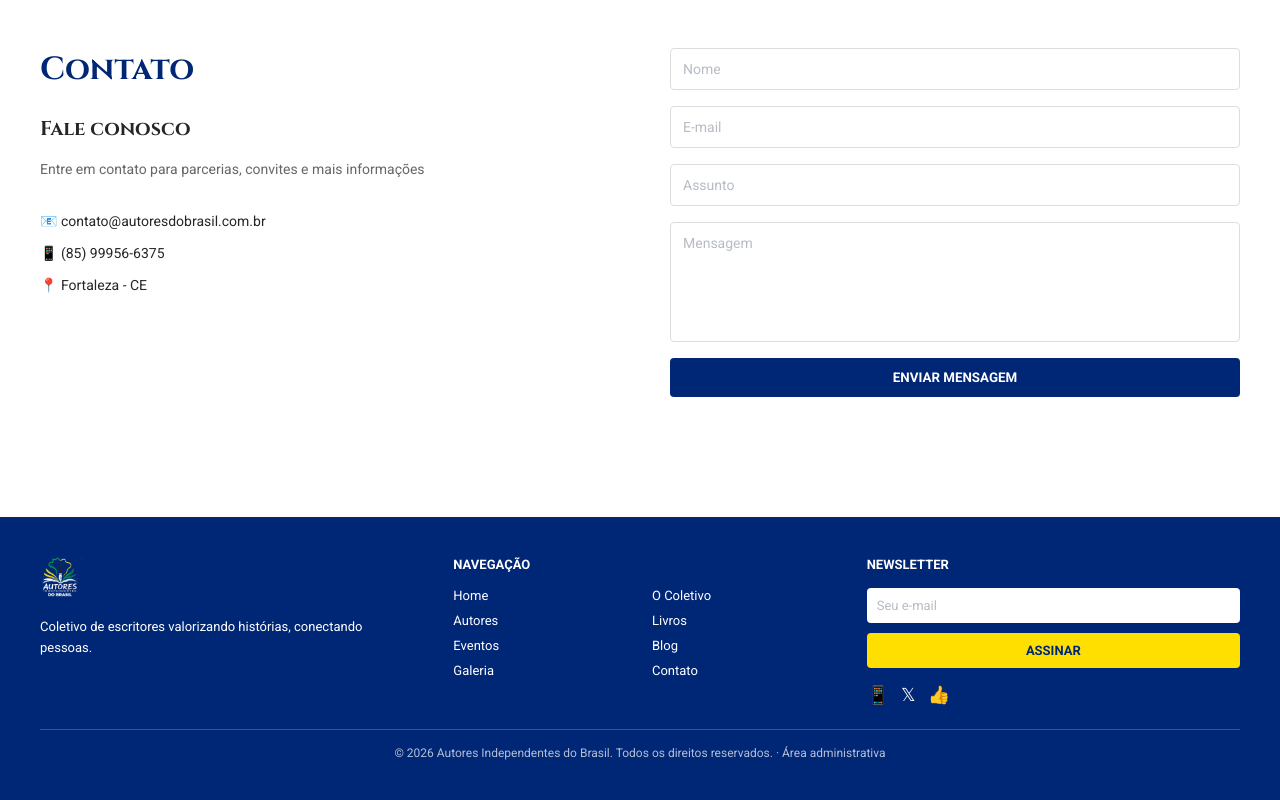
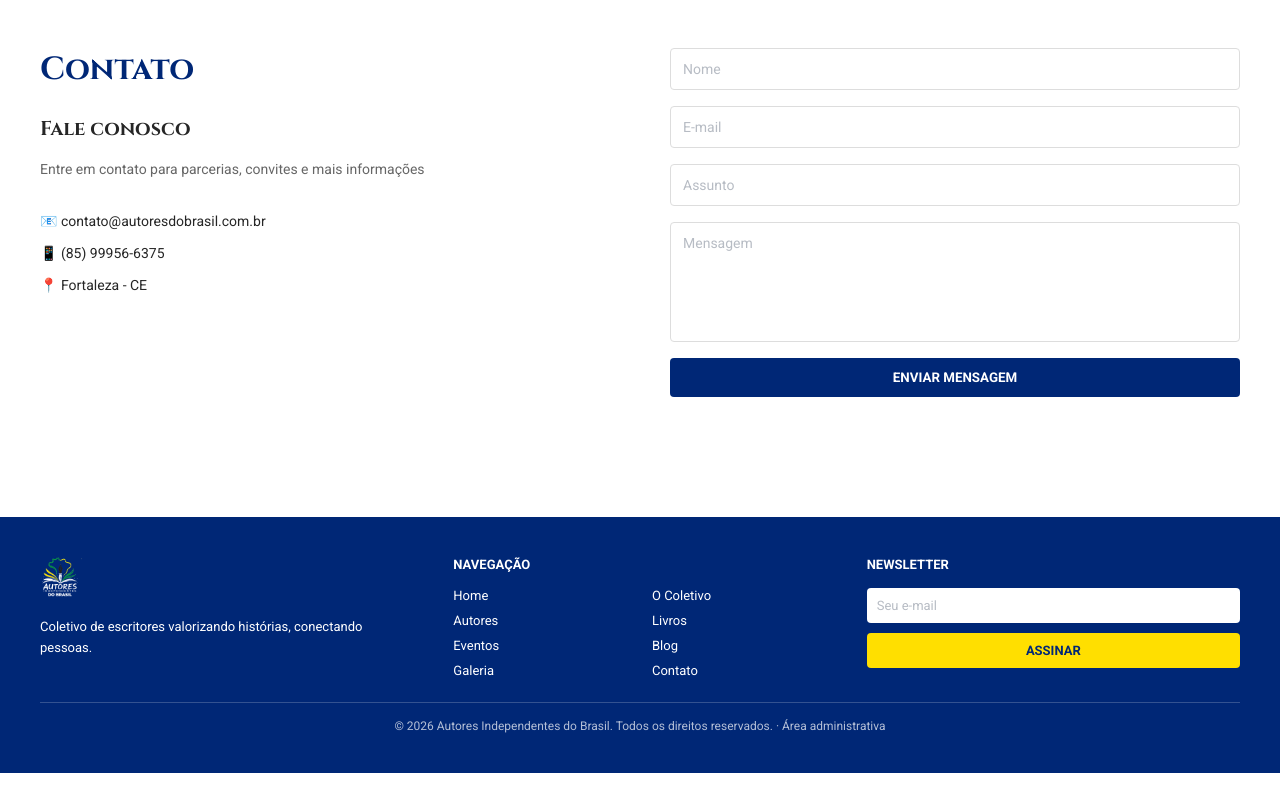
Before and after one commit to Teodeveloperr/autores-independentes-do-brasil, a Next.js app: page / in a window 1280 px wide. Shown: the part 2994-3794 px from the top of the page. After the commit the page ends 3767 px from the top, so only its background shows below. Built offline with nearby package versions, Linux system fonts and the light colour scheme; no server answers; the database is empty.

Commit message:
Remove ícones de redes sociais abaixo da newsletter no rodapé
Co-Authored-By: Claude Sonnet 5 <noreply@anthropic.com>

```diff
--- a/components/PublicFooter.tsx
+++ b/components/PublicFooter.tsx
@@ -98,11 +98,6 @@ export default function PublicFooter({
               ASSINAR
             </button>
           </div>
-          <div style={{ display: "flex", gap: "12px", marginTop: "16px", fontSize: "18px" }}>
-            <a href="#" style={{ color: "white" }}>📱</a>
-            <a href="#" style={{ color: "white" }}>𝕏</a>
-            <a href="#" style={{ color: "white" }}>👍</a>
-          </div>
         </div>
       </div>
       <div
```
